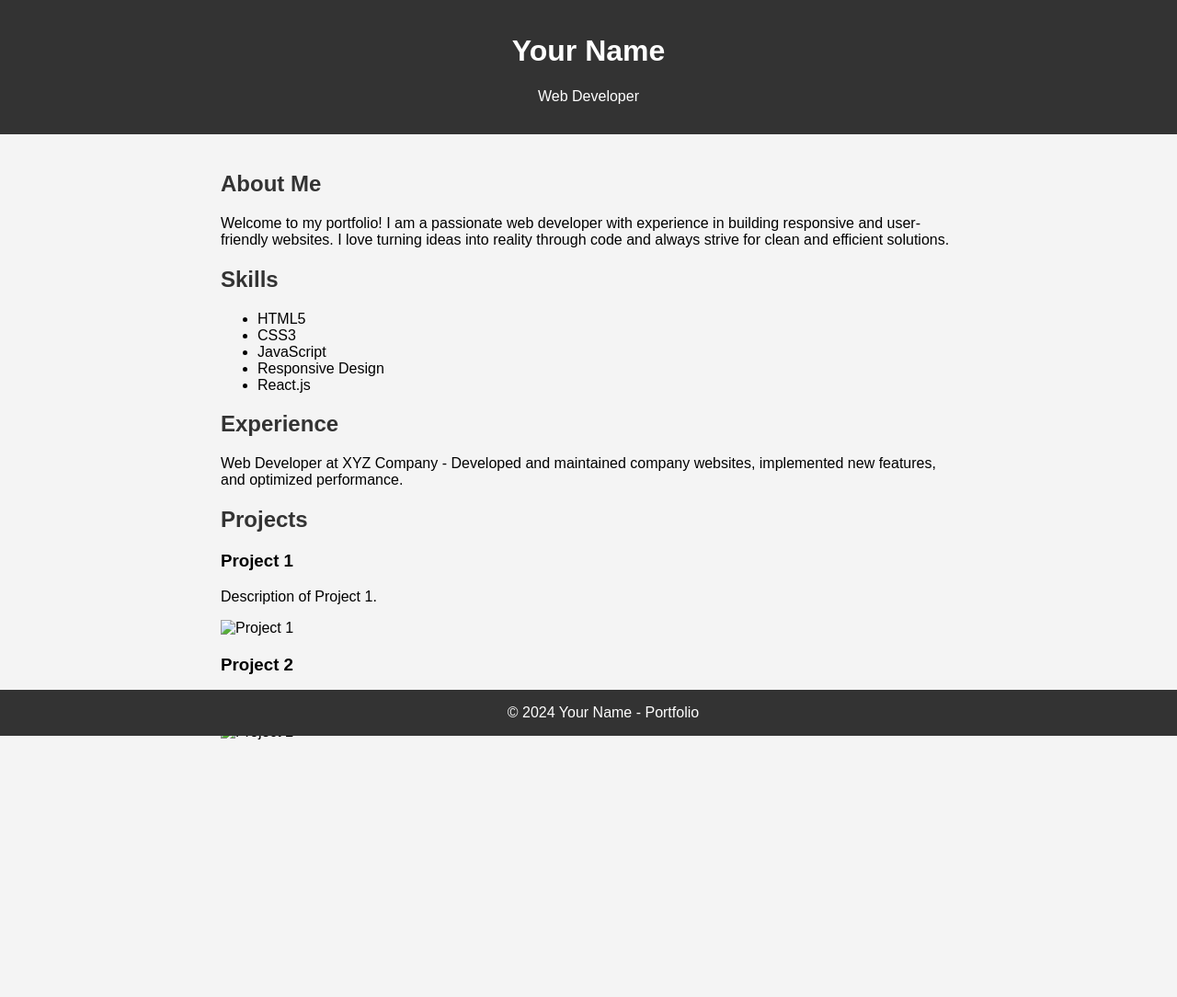
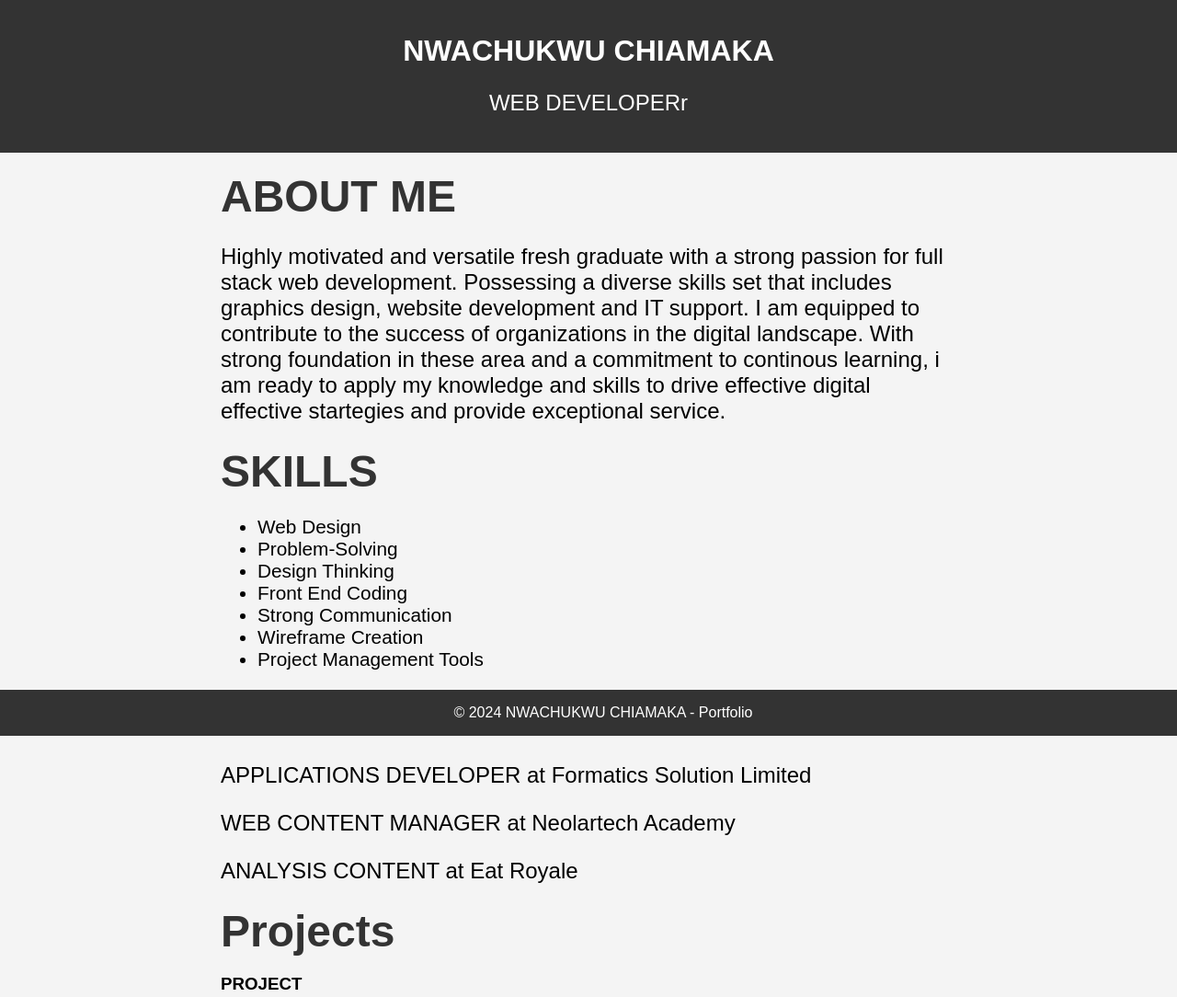
Before and after one commit to Nwachukwu-Chiamaka/Portfolio, a plain HTML site: page index.html in a window 1280 px wide. Shown: the top 1084 px of the page at 92% size. Before the commit the page ends 845 px from the top, so only its background shows below. Drawn offline with Linux system fonts and the light colour scheme.

Commit message:
commit - commit to files

```diff
--- a/index.css
+++ b/index.css
@@ -20,15 +20,20 @@ section {
 
 h2 {
     color: #333;
+    font-size: 3em;
+    margin: 0;
+}
+ul {
+    font-size: 1.3em;
+}
+p {
+    font-size: 1.5em;
+    font-family:sans-serif;
 }
 
 .project {
     margin-bottom: 20px;
-}
-
-.project img {
-    max-width: 100%;
-    height: auto;
+    margin: 0cd;
 }
 
 footer {
--- a/index.html
+++ b/index.html
@@ -8,52 +8,50 @@
   </head>
   <body>
     <header>
-      <h1>Your Name</h1>
-      <p>Web Developer</p>
+      <h1>NWACHUKWU CHIAMAKA</h1>
+      <p>WEB DEVELOPERr</p>
     </header>
 
     <section>
-      <h2>About Me</h2>
+      <h2>ABOUT ME</h2>
       <p>
-        Welcome to my portfolio! I am a passionate web developer with experience
-        in building responsive and user-friendly websites. I love turning ideas
-        into reality through code and always strive for clean and efficient
-        solutions.
+        Highly motivated and versatile fresh graduate with a strong passion for
+        full stack web development. Possessing a diverse skills set that
+        includes graphics design, website development and IT support. I am
+        equipped to contribute to the success of organizations in the digital
+        landscape. With strong foundation in these area and a commitment to
+        continous learning, i am ready to apply my knowledge and skills to drive
+        effective digital effective startegies and provide exceptional service.
       </p>
 
-      <h2>Skills</h2>
+      <h2>SKILLS</h2>
       <ul>
-        <li>HTML5</li>
-        <li>CSS3</li>
-        <li>JavaScript</li>
-        <li>Responsive Design</li>
-        <li>React.js</li>
-        <!-- Add more skills as needed -->
+        <li>Web Design</li>
+        <li>Problem-Solving</li>
+        <li>Design Thinking</li>
+        <li>Front End Coding</li>
+        <li>Strong Communication</li>
+        <li>Wireframe Creation</li>
+        <li>Project Management Tools</li>
       </ul>
 
-      <h2>Experience</h2>
-      <p>
-        Web Developer at XYZ Company - Developed and maintained company
-        websites, implemented new features, and optimized performance.
-        <!-- Add more experience details as needed -->
-      </p>
+      <h2>EXPERIENCE</h2>
+      <p>APPLICATIONS DEVELOPER at Formatics Solution Limited</p>
+      <p>WEB CONTENT MANAGER at Neolartech Academy</p>
+      <p>ANALYSIS CONTENT at Eat Royale</p>
 
       <h2>Projects</h2>
       <div class="project">
-        <h3>Project 1</h3>
-        <p>Description of Project 1.</p>
-        <img src="project1.jpg" alt="Project 1" />
+        <h3>PROJECT</h3>
+        <p>Built a Landed Web Page</p>
       </div>
 
       <div class="project">
-        <h3>Project 2</h3>
-        <p>Description of Project 2.</p>
-        <img src="project2.jpg" alt="Project 2" />
+        <h3>PROJECT</h3>
+        <p>Create an E learning Site</p>
       </div>
-
-      <!-- Add more projects as needed -->
     </section>
 
-    <footer>&copy; 2024 Your Name - Portfolio</footer>
+    <footer>&copy; 2024 NWACHUKWU CHIAMAKA - Portfolio</footer>
   </body>
 </html>
```
Also changed, not shown: GKZinj6J3CGch8HeM2Xa3JfCXdk.webp (added), T7Nbo7Uqaw4iMMNPqvuciqjSA0.webp (added).
